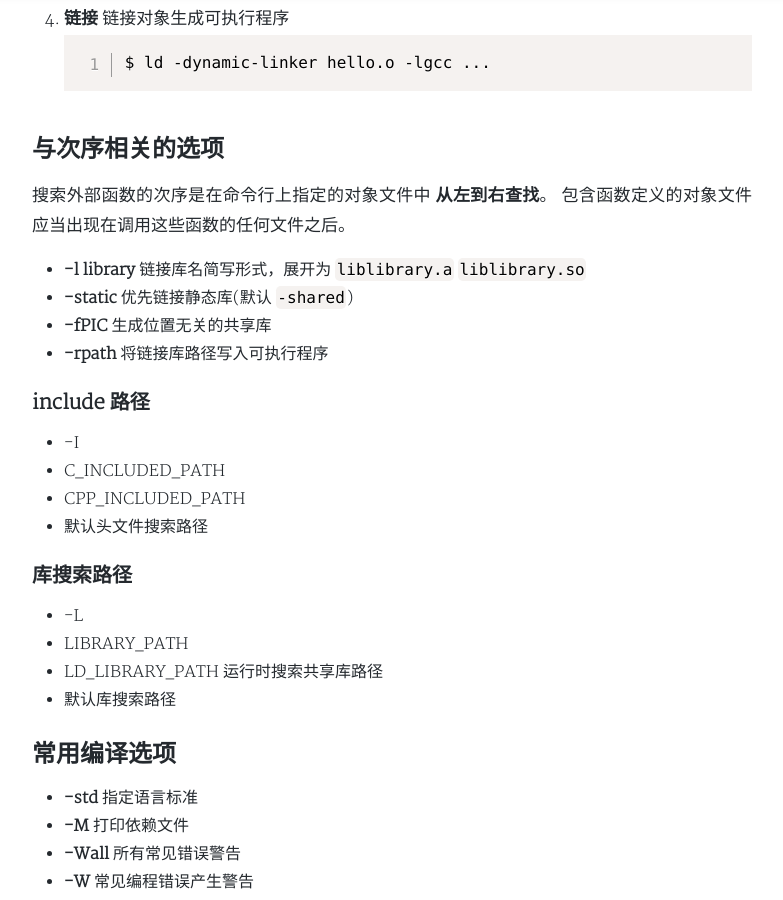
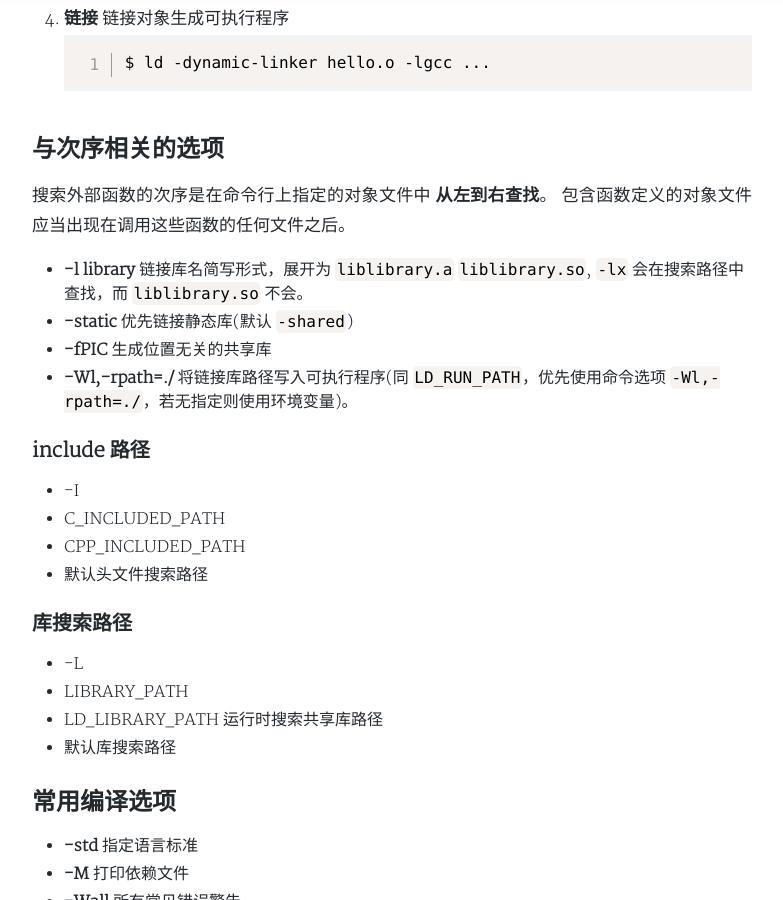
Before and after one commit to yanminhui/yanminhui.github.io, a Jekyll site: the page built from _posts/articles/2019-03-26-gcc.md, in a window 1280 px wide and 900 px high, scrolled down 1250 px. Shown: the whole window, without its empty margins (248-1031 px from the left). Built offline with Jekyll 4.4.1, drawn with Linux system fonts in a browser that asks for light colours; nearby versions of some CDN libraries; a style sheet for code colours, icons or effects is not loaded.

Commit message:
Update -Wl,-rpath=.

```diff
--- a/_posts/articles/2019-03-26-gcc.md
+++ b/_posts/articles/2019-03-26-gcc.md
@@ -51,10 +51,10 @@ tags: '开发工具'
 搜索外部函数的次序是在命令行上指定的对象文件中 **从左到右查找**。
 包含函数定义的对象文件应当出现在调用这些函数的任何文件之后。
 
-- **-l library** 链接库名简写形式，展开为 `liblibrary.a` `liblibrary.so`
+- **-l library** 链接库名简写形式，展开为 `liblibrary.a` `liblibrary.so`, `-lx` 会在搜索路径中查找，而 `liblibrary.so` 不会。
 - **-static** 优先链接静态库(默认 `-shared`)
 - **-fPIC** 生成位置无关的共享库
-- **-rpath** 将链接库路径写入可执行程序
+- **-Wl,-rpath=./** 将链接库路径写入可执行程序(同 `LD_RUN_PATH`，优先使用命令选项 `-Wl,-rpath=./`，若无指定则使用环境变量)。
 
 ### include 路径
 
```
